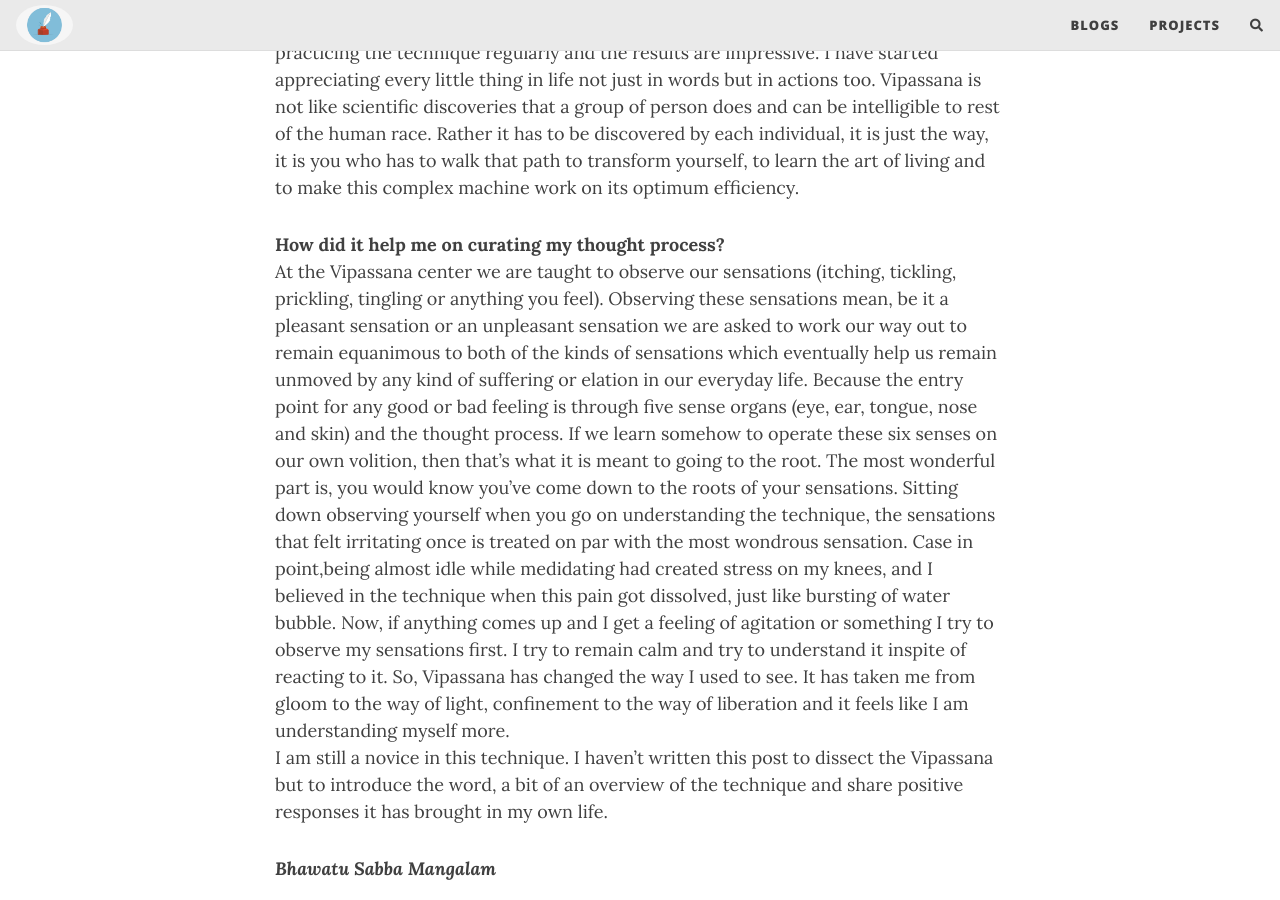
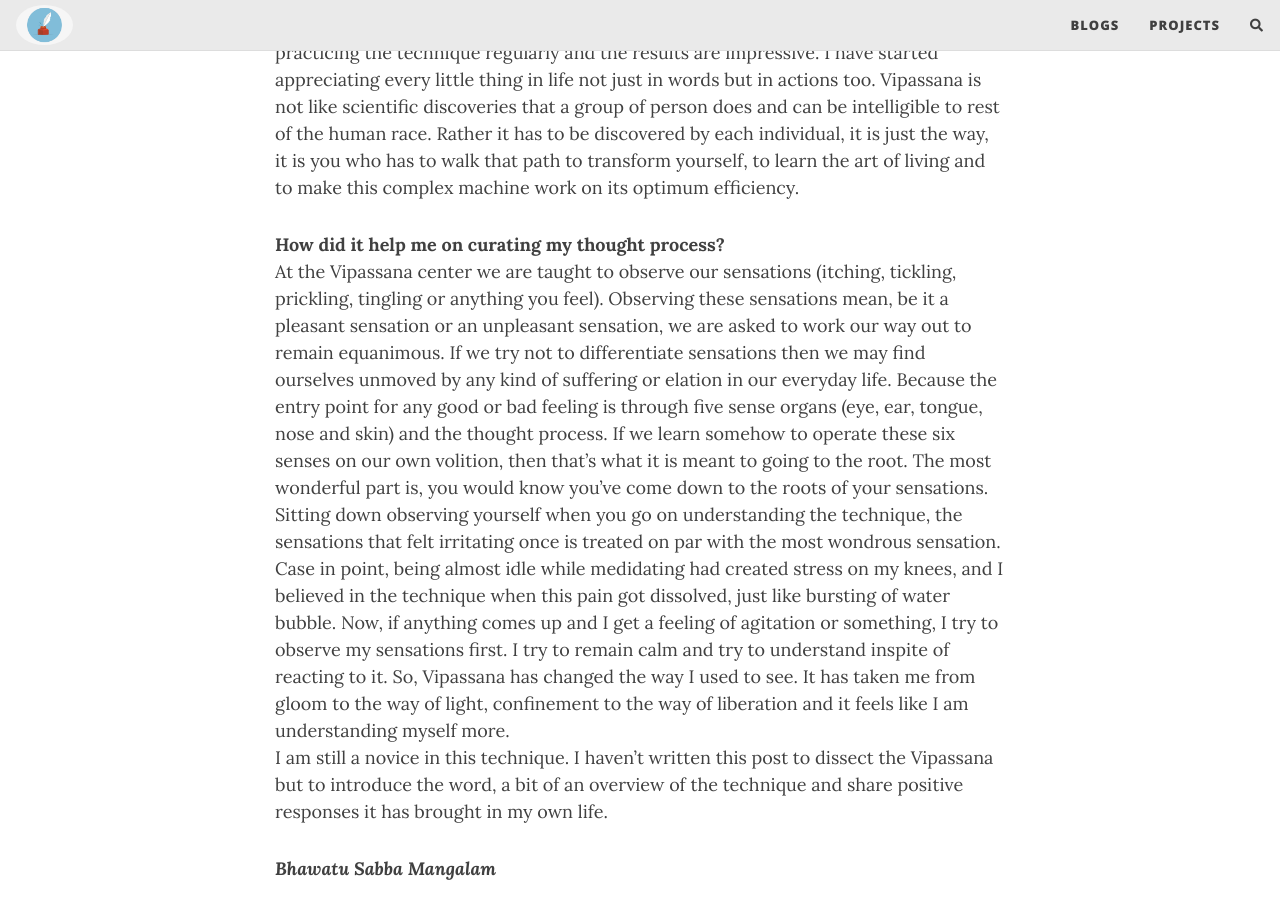
Before and after one commit to shilaj/myblog, a Jekyll site: the page built from _posts/2022-06-19-vipassana.md, in a window 1280 px wide and 900 px high, scrolled down 3144 px. Built offline with Jekyll 4.4.1, drawn with Linux system fonts in a browser that asks for light colours; nearby versions of some CDN libraries; comment, search, counter and statistics services are not loaded; some of the changed text lies outside the part shown.

```diff
--- a/_posts/2022-06-19-vipassana.md
+++ b/_posts/2022-06-19-vipassana.md
@@ -18,13 +18,13 @@ We strictly stick to these kinds of plans for some days but after some time the
 From the fourth day in the evening, the Vipassana starts. The literal meaning of Vipassana is "as it is". So, it basically means seeing things the way they are. Not trying to generate craving, desire, caprice towards things you like and never spawning aversion, hatred, malice towards things you don't like. Remaining equanimous to every good or bad thing in life is the key takeaway of this technique.<br>
 
 **How hard the technique is?**<br>
-As there is a saying, good things are hard to get, this technique also demands a lot of patience and diligence. You have to sit almost 10–11 hours every day for 10 days, live in a controlled environment, eat whatever the center offers. So, it's definitely not going to be a piece of cake. But all these days you just observe yourself and learn the beautiful technique of imprinting this intellectual sagacity to the experiential which outweighs everything.<br><br>
+As there is a saying, good things are hard to get, this technique also demands a lot of patience and diligence. You have to sit almost 10–11 hours every day for 10 days, live in a controlled environment, and eat whatever the center offers. So, it's definitely not going to be a piece of cake. But all these days you just observe yourself and learn the beautiful technique of imprinting this intellectual sagacity to the experiential level, which outweighs everything.<br><br>
 ![vipassana_3](/assets/img/vipassana_3.jpg)<br><br>
 The main work areas of Vipassana are "sheela", "samadhi" and "panya" which mean morality, mastering the mind, and wisdom respectively. As for my experience, I found a complete difference in my thought process after completing this course. I have been practicing the technique regularly and the results are impressive. I have started appreciating every little thing in life not just in words but in actions too. Vipassana is not like scientific discoveries that a group of person does and can be intelligible to rest of the human race. Rather it has to be discovered by each individual, it is just the way, it is you who has to walk that path to transform yourself, to learn the art of living and to make this complex machine work on its optimum efficiency.<br>
 
 **How did it help me on curating my thought process?**
 <br>
-At the Vipassana center we are taught to observe our sensations (itching, tickling, prickling, tingling or anything you feel). Observing these sensations mean, be it a pleasant sensation or an unpleasant sensation we are asked to work our way out to remain equanimous to both of the kinds of sensations which eventually help us remain unmoved by any kind of suffering or elation in our everyday life. Because the entry point for any good or bad feeling is through five sense organs (eye, ear, tongue, nose and skin) and the thought process. If we learn somehow to operate these six senses on our own volition, then that's what it is meant to going to the root. The most wonderful part is, you would know you've come down to the roots of your sensations. Sitting down observing yourself when you go on understanding the technique, the sensations that felt irritating once is treated on par with the most wondrous sensation. Case in point,being almost idle while medidating had created stress on my knees, and I believed in the technique when this pain got dissolved, just like bursting of water bubble. Now, if anything comes up and I get a feeling of agitation or something I try to observe my sensations first. I try to remain calm and try to understand it inspite of reacting to it. So, Vipassana has changed the way I used to see. It has taken me from gloom to the way of light, confinement to the way of liberation and it feels like I am understanding myself more. <br>
+At the Vipassana center we are taught to observe our sensations (itching, tickling, prickling, tingling or anything you feel). Observing these sensations mean, be it a pleasant sensation or an unpleasant sensation, we are asked to work our way out to remain equanimous. If we try not to differentiate sensations then we may find ourselves unmoved by any kind of suffering or elation in our everyday life. Because the entry point for any good or bad feeling is through five sense organs (eye, ear, tongue, nose and skin) and the thought process. If we learn somehow to operate these six senses on our own volition, then that's what it is meant to going to the root. The most wonderful part is, you would know you've come down to the roots of your sensations. Sitting down observing yourself when you go on understanding the technique, the sensations that felt irritating once is treated on par with the most wondrous sensation. Case in point, being almost idle while medidating had created stress on my knees, and I believed in the technique when this pain got dissolved, just like bursting of water bubble. Now, if anything comes up and I get a feeling of agitation or something, I try to observe my sensations first. I try to remain calm and try to understand inspite of reacting to it. So, Vipassana has changed the way I used to see. It has taken me from gloom to the way of light, confinement to the way of liberation and it feels like I am understanding myself more. <br>
 I am still a novice in this technique. I haven't written this post to dissect the Vipassana but to introduce the word, a bit of an overview of the technique and share positive responses it has brought in my own life.<br>
 
 ***Bhawatu Sabba Mangalam***
```
Also changed, not shown: _posts/2021-04-12-closure.md (added, +23 -0 lines), favicon.ico.
